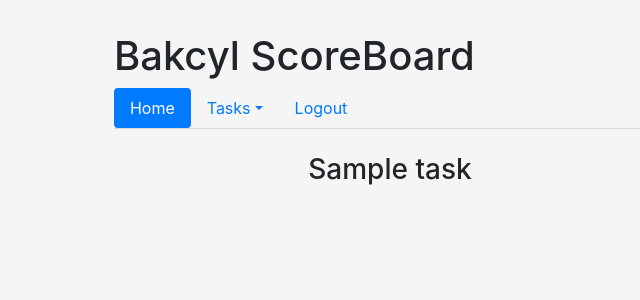
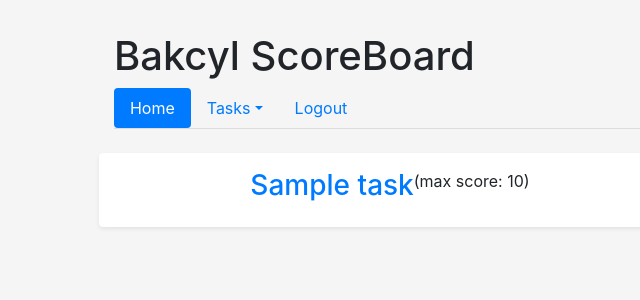
Before and after one commit to patkaczm/bakcyl-scorebaord, a Django app: page /task/1/ in a window 1280 px wide. Shown: the top 300 px of the page, without its empty margins (250-890 px from the left). Run offline with Django 3.2, Linux system fonts and the light colour scheme; a user stored in the database is signed in; tables that the repository leaves empty hold one stand-in row (values such as "Sample post"); some libraries are stand-ins or nearby versions.

Commit message:
add info about max score

```diff
--- a/bakcyl_scoreboard/templates/bakcyl_scoreboard/task_detail_tutor.html
+++ b/bakcyl_scoreboard/templates/bakcyl_scoreboard/task_detail_tutor.html
@@ -13,7 +13,11 @@
 
     {% if user.is_authenticated %}
         <div class="row justify-content-center">
-            <h3>{{task.name}}</h3>
+            <div class="shadow-sm p-3 mb-5 bg-white rounded col">
+                <div class="row justify-content-center">
+                    <h3><a href={{task.link}}>{{task.name}}</a></h3>(max score: {{task.max_score}})
+                </div>
+            </div>
         </div>
         <div class="row justify-content-center">
             <div class="col-3">
```
